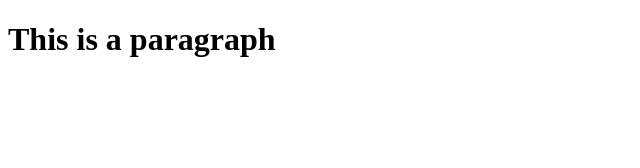
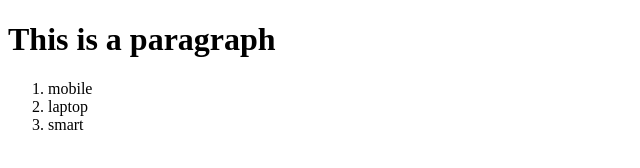
Before and after one commit to RafayMoqeetAhmad/my-protofile-site, a plain HTML site: page index.html in a window 1280 px wide. Shown: the whole page, without its empty margins (0-640 px from the left). Drawn offline with Linux system fonts and the light colour scheme.

Commit message:
cV code
make a file and code for cv

```diff
--- a/index.html
+++ b/index.html
@@ -7,5 +7,10 @@
 </head>
 <body>
     <h1>This is a paragraph</h1>
+    <ol>
+        <li>mobile</li>
+        <li>laptop</li>
+        <li>smart</li>
+    </ol>
 </body>
 </html>
```
